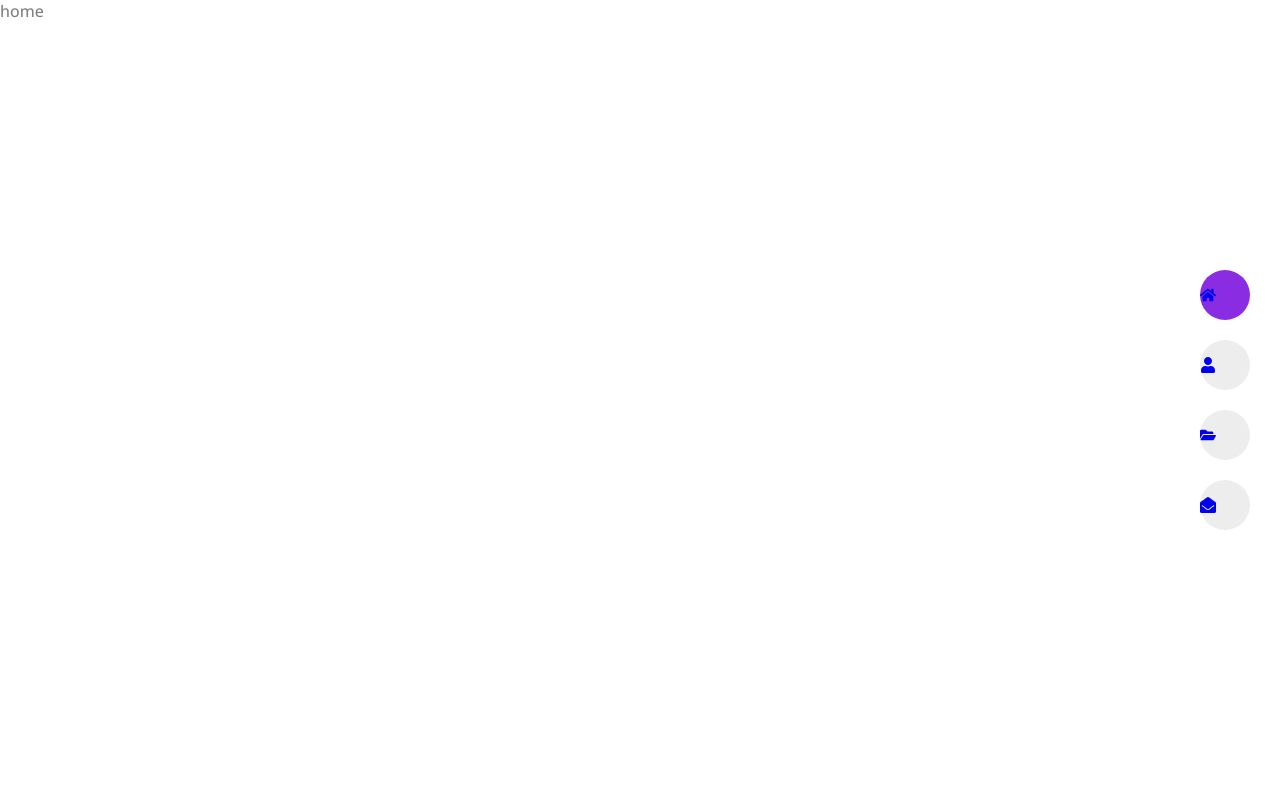
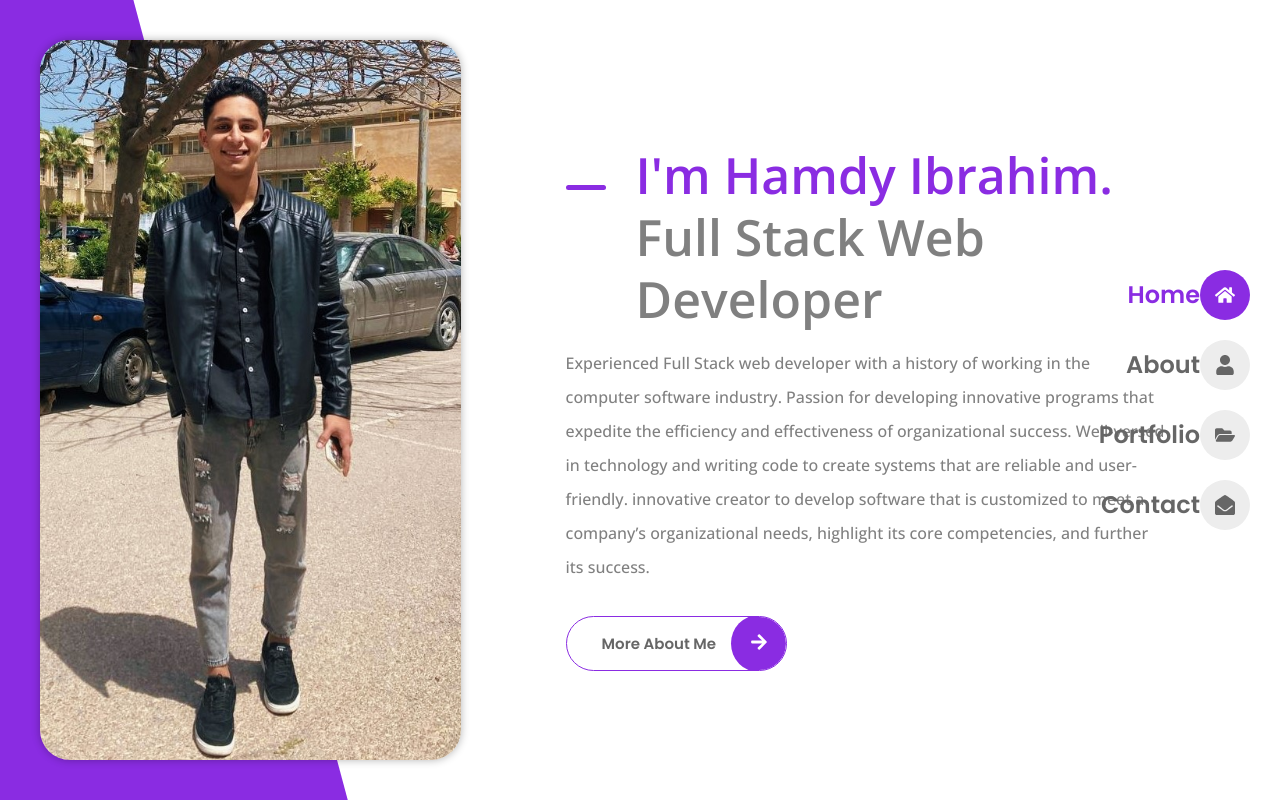
Before and after one commit to HamdyIIbrahim/my_portfolio, a React (Create React App) app: page / in a window 1280 px wide. Built offline with nearby package versions, Linux system fonts and the light colour scheme.

Commit message:
home page

```diff
--- a/src/App.css
+++ b/src/App.css
@@ -71,3 +71,62 @@ textarea {
 img {
   max-width: 100%;
 }
+
+
+.container{
+  max-width:1140px;
+  margin-inline: auto;
+}
+.grid{
+  display: grid;
+  gap: 30px;
+}
+.section{
+  padding-block: 70px;
+}
+.section_title{
+  font-size: var(--big-font-size);
+  font-weight: var(--weight-800);
+  text-align: center;
+  margin-bottom: 70px;
+}
+.button {
+  display: inline-block;
+  color:var(--title-color);
+  border:1px solid var(--first-color);
+  padding: 15px 70px 15px 35px;
+  border-radius:35px;
+  font-family: var(--second-font);
+  font-size: var(--small-font-size);
+  font-weight: var(--weight-500);
+  position: relative;
+  overflow: hidden;
+  transition: all 0.25s ease-in-out;
+}
+.button:hover{
+  color:var(--text-white)
+}
+.button::before{
+  content:'';
+  position: absolute;
+  inset: 0;
+  background-color:var(--first-color);
+  transform: translateX(100%);
+  z-index: -1;
+  transition: all 0.3s ease-out;
+}
+.button:hover::before{
+  transform: translateX(0);
+}
+.button_icon{
+  background-color:var(--first-color);
+  position: absolute;
+  inset-block: -2px;
+  right: 0;
+  width: 55px;
+  border-radius:50%;
+  color:var(--text-white);
+  font-size: var(--large-font-size);
+  text-align: center;
+  line-height: 60px;
+}
--- a/src/components/navbar.css
+++ b/src/components/navbar.css
@@ -100,6 +100,8 @@
         color: var(--text-white);
         opacity: 0;
         visibility: hidden;
+        z-index: -1;
+        transition: all 0.3s ease;
     }
     .nav_link:hover .nav_name{
         color:var(--text-white);
--- a/src/data.jsx
+++ b/src/data.jsx
@@ -31,28 +31,28 @@ export const links = [
   {
     id: 1,
     name: 'Home',
-    icon: <FaHome className='nav__icon' />,
+    icon: <FaHome className='nav_icon' />,
     path: '/',
   },
 
   {
     id: 2,
     name: 'About',
-    icon: <FaUser className='nav__icon' />,
+    icon: <FaUser className='nav_icon' />,
     path: '/about',
   },
 
   {
     id: 3,
     name: 'Portfolio',
-    icon: <FaFolderOpen className='nav__icon' />,
+    icon: <FaFolderOpen className='nav_icon' />,
     path: '/portfolio',
   },
 
   {
     id: 4,
     name: 'Contact',
-    icon: <FaEnvelopeOpen className='nav__icon' />,
+    icon: <FaEnvelopeOpen className='nav_icon' />,
     path: '/contact',
   },
 ];
--- a/src/pages/about/about.jsx
+++ b/src/pages/about/about.jsx
@@ -1,9 +1,25 @@
-import React from 'react'
+import React from "react";
 
 const About = () => {
   return (
-    <div>about</div>
-  )
-}
+    <main className="section container">
+      <section className="about">
+        <h2 className="section_title">
+          About <span>Me</span>
+        </h2>
+        <div className="about_container grid">
+          <div className="about_info">
+            <h3 className="section_subtitle">
+              Personal Info
+            </h3>
+            <ul className="info_list grid">
 
-export default About
+            </ul>
+          </div>
+        </div>
+      </section>
+    </main>
+  );
+};
+
+export default About;
--- /dev/null
+++ b/src/pages/home/home.css
@@ -0,0 +1,51 @@
+.home{
+    grid-template-columns: 4.32fr 7.68fr;
+    align-items: center;
+    padding: 40px;
+    height: 100vh;
+}
+.home_img{
+    height: 100%;
+    object-fit: cover;
+    border-radius: 30px;
+    box-shadow: 0 0 8px hsla(0, 0%, 0%, 0.3);
+    z-index: 1;
+}
+.home_data{
+    max-width: 600px;
+    margin-inline: auto;
+    padding-top: 20px;
+}
+.home_title{
+    position: relative;
+    font-size: var(--h1-font-size);
+    line-height: 1.24;
+    padding-left: 70px;
+}
+.home_title span{
+    color:var(--first-color);
+}
+
+.home_title::before{
+    content: "";
+    position: absolute;
+    left: 0;
+    top: 22%;
+    width: 40px;
+    height: 5px;
+    border-radius :10px;
+    background-color:var(--first-color)
+}
+.home_description{
+    line-height: 2.125;
+    margin-block: 16px 32px;
+}
+.color_block{
+    position: fixed;
+    height: 200%;
+    width: 100%;
+    background-color:var(--first-color);
+    top: -50%;
+    left: -83%;
+    transform: rotate(-15deg);
+}
--- a/src/pages/home/home.jsx
+++ b/src/pages/home/home.jsx
@@ -1,9 +1,33 @@
-import React from 'react'
-
+import React from "react";
+import Profile from "../../assets/home.jpg";
+import { Link } from "react-router-dom";
+import { FaArrowRight } from "react-icons/fa";
+import "./home.css"
 const Home = () => {
   return (
-    <div>home</div>
-  )
-}
+    <section className="home section grid">
+      <img src={Profile} alt="" className="home_img" />
+      <div className="home_content">
+        <div className="home_data">
+          <h1 className="home_title">
+            <span>I'm Hamdy Ibrahim.</span> Full Stack Web Developer
+          </h1>
+          <p className="home_description">
+            Experienced Full Stack web developer with a history of working in
+            the computer software industry. Passion for developing innovative
+            programs that expedite the efficiency and effectiveness of
+            organizational success. Well-versed in technology and writing code
+            to create systems that are reliable and user-friendly. innovative
+            creator to develop software that is customized to meet a company’s
+            organizational needs, highlight its core competencies, and further
+            its success.
+          </p>
+          <Link to='/about' className="button"> More About Me <span className="button_icon"><FaArrowRight /></span></Link>
+        </div>
+      </div>
+      <div className="color_block"></div>
+    </section>
+  );
+};
 
-export default Home
+export default Home;
```
Also changed, not shown: src/assets/home.jpg, src/pages/about/about.css (added), src/pages/about/about.module.css (deleted), src/pages/home/home.module.css (deleted).
